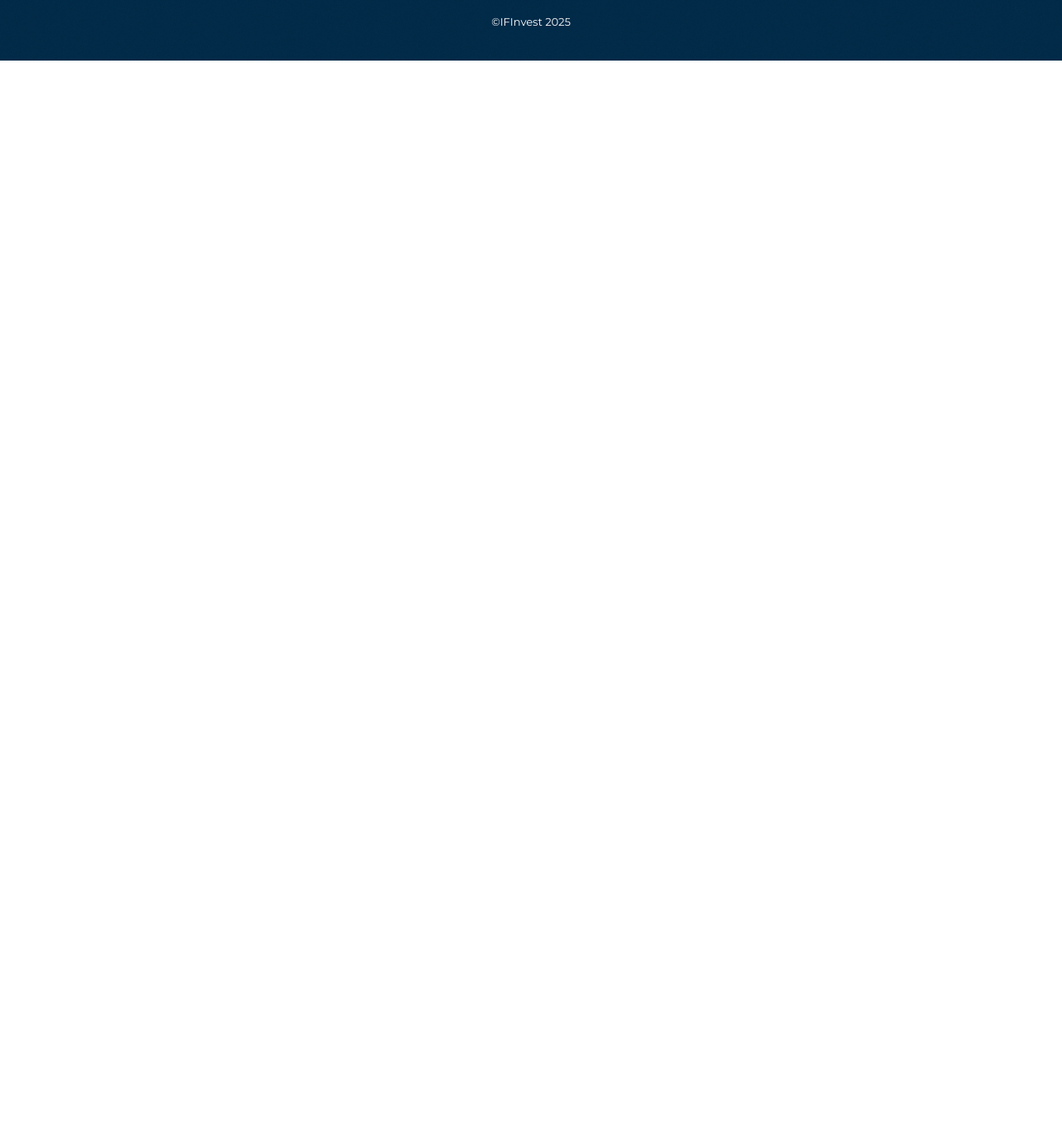
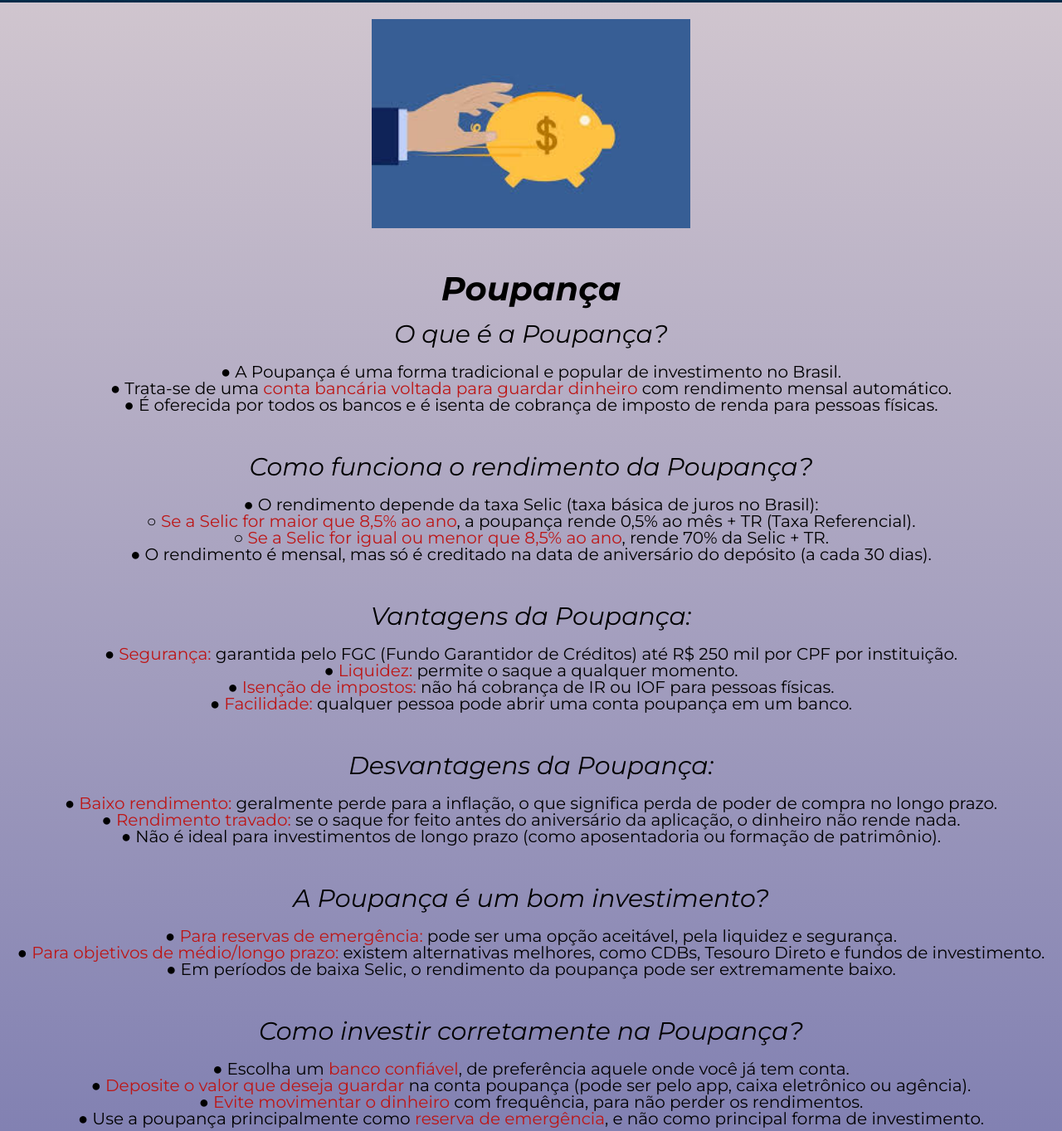
Before and after one commit to LaurentP03/facul1sem-FTC-IFinvest, a plain HTML site: page poupanca.html in a window 1280 px wide. Shown: the part 313-1676 px from the top of the page at 83% size. Before the commit the page ends 800 px from the top, so only its background shows below. Drawn offline with Linux system fonts and the light colour scheme.

Commit message:
Alterações no css de Poupança

```diff
--- a/poupanca.html
+++ b/poupanca.html
@@ -26,11 +26,77 @@
         </div>
     </header>
     <main>
-        <!-- Usar sections no main!
-        Exemplos: -->
-        <section class="assuntoX"></section>
-        <section class="assuntoY"></section>
-        <section class="assuntoZ"></section>
+<div>
+    <img class="imagemPoupança" src="./imagens-poupanca/Imagem Poupança.jpg" alt="Imagem Representativa Poupança">
+    </div>
+
+    <h1>Poupança</h1>
+    <div>
+<h2>O que é a Poupança?</h2>
+<p>●	A Poupança é uma forma tradicional e popular de investimento no Brasil.</p>
+
+<p>●	Trata-se de uma <strong>conta bancária voltada para guardar dinheiro</strong> com rendimento mensal automático.</p>
+
+<p>●	É oferecida por todos os bancos e é isenta de cobrança de imposto de renda para pessoas físicas.</p>
+
+    </div>
+
+    <div>
+<h2>Como funciona o rendimento da Poupança?</h2>
+<p>●	O rendimento depende da taxa Selic (taxa básica de juros no Brasil):</p>
+
+<p>○	<strong>Se a Selic for maior que 8,5% ao ano</strong>, a poupança rende 0,5% ao mês + TR (Taxa Referencial).</p>
+
+<p>○	<strong>Se a Selic for igual ou menor que 8,5% ao ano</strong>, rende 70% da Selic + TR.</p>
+
+<p>●	O rendimento é mensal, mas só é creditado na data de aniversário do depósito (a cada 30 dias).</p>
+
+    </div>
+
+    <div>
+<h2>Vantagens da Poupança:</h2>
+<p>●	<strong>Segurança:</strong> garantida pelo FGC (Fundo Garantidor de Créditos) até R$ 250 mil por CPF por instituição.</p>
+
+<p>●	<strong>Liquidez:</strong> permite o saque a qualquer momento.</p>
+
+<p>●	<strong>Isenção de impostos:</strong> não há cobrança de IR ou IOF para pessoas físicas.</p>
+
+<p>●	<strong>Facilidade:</strong> qualquer pessoa pode abrir uma conta poupança em um banco.</p>
+
+    </div>
+
+    <div>
+<h2>Desvantagens da Poupança:</h2>
+<p>●	<strong>Baixo rendimento:</strong> geralmente perde para a inflação, o que significa perda de poder de compra no longo prazo.</p>
+
+<p>●	<strong>Rendimento travado:</strong> se o saque for feito antes do aniversário da aplicação, o dinheiro não rende nada.</p>
+
+<p>●	Não é ideal para investimentos de longo prazo (como aposentadoria ou formação de patrimônio).</p>
+
+    </div>
+
+    <div>
+<h2>A Poupança é um bom investimento?</h2>
+<p>●	<strong>Para reservas de emergência:</strong> pode ser uma <i>opção aceitável</i>, pela liquidez e segurança.</p>
+
+<p>●	<strong>Para objetivos de médio/longo prazo:</strong> <i>existem alternativas melhores</i>, como CDBs, Tesouro Direto e fundos de investimento.</p>
+
+<p>●	Em períodos de baixa Selic, o rendimento da poupança pode ser extremamente baixo.</p>
+
+    </div>
+
+    <div>
+<h2>Como investir corretamente na Poupança?</h2>
+<p>●	Escolha um <strong> banco confiável</strong>, de preferência aquele onde você já tem conta.</p>
+
+<p>●	<strong>Deposite o valor que deseja guardar</strong> na conta poupança (pode ser pelo app, caixa eletrônico ou agência).</p>
+
+<p>●	<strong>Evite movimentar o dinheiro</strong> com frequência, para não perder os rendimentos.</p>
+
+<p>●	Use a poupança principalmente como <strong>reserva de emergência</strong>, e não como principal forma de investimento.</p>
+
+    </div>
+
     </main>
     <footer>
         <p>&copy;IFInvest 2025</p>
--- a/stylesheet/style-poupanca.css
+++ b/stylesheet/style-poupanca.css
@@ -3,3 +3,39 @@
 ///MAIN///
 //////////
 */
+body{
+    background: linear-gradient(rgb(226, 213, 213),rgb(122, 122, 175));
+}
+
+.imagemPoupança{
+    margin-top: 20px;
+    width: 30%;
+}
+
+h1{
+    font-size: 40px;
+    text-align: center;
+    font-style: italic;
+    font-weight: bold;
+    margin-bottom: 20px;
+}
+
+h2{
+    font-size: 30px;
+    text-align: center;
+    font-style: italic;
+    margin-bottom: 20px;
+}
+
+div{
+    text-align: center;
+    margin-bottom: 50px;
+}
+
+div p{
+    font-size: 20px;
+}
+
+div strong{
+    color: rgb(189, 22, 22);
+}
```
Also changed, not shown: imagens-poupanca/Imagem Poupança.jpg (added).
